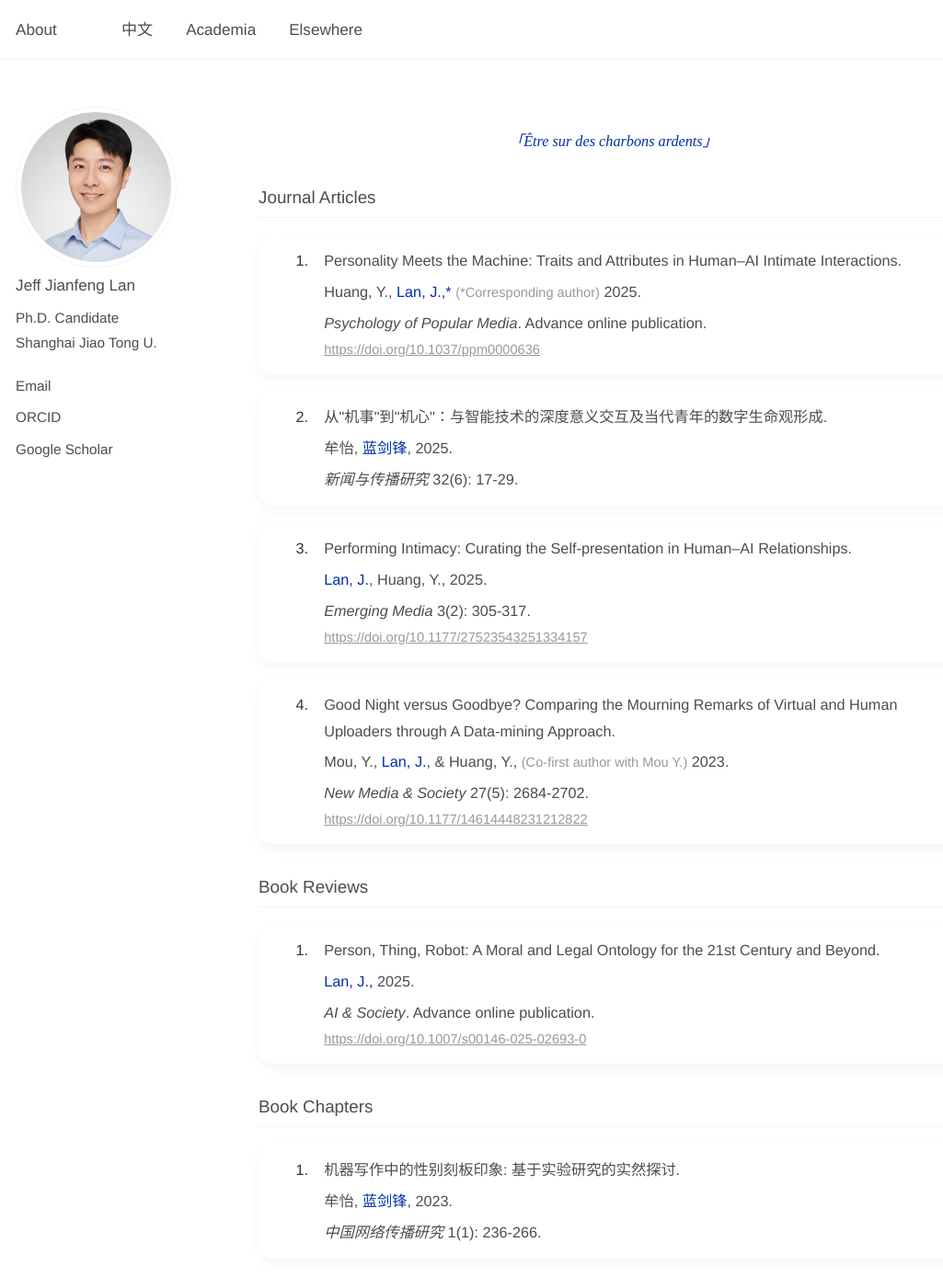
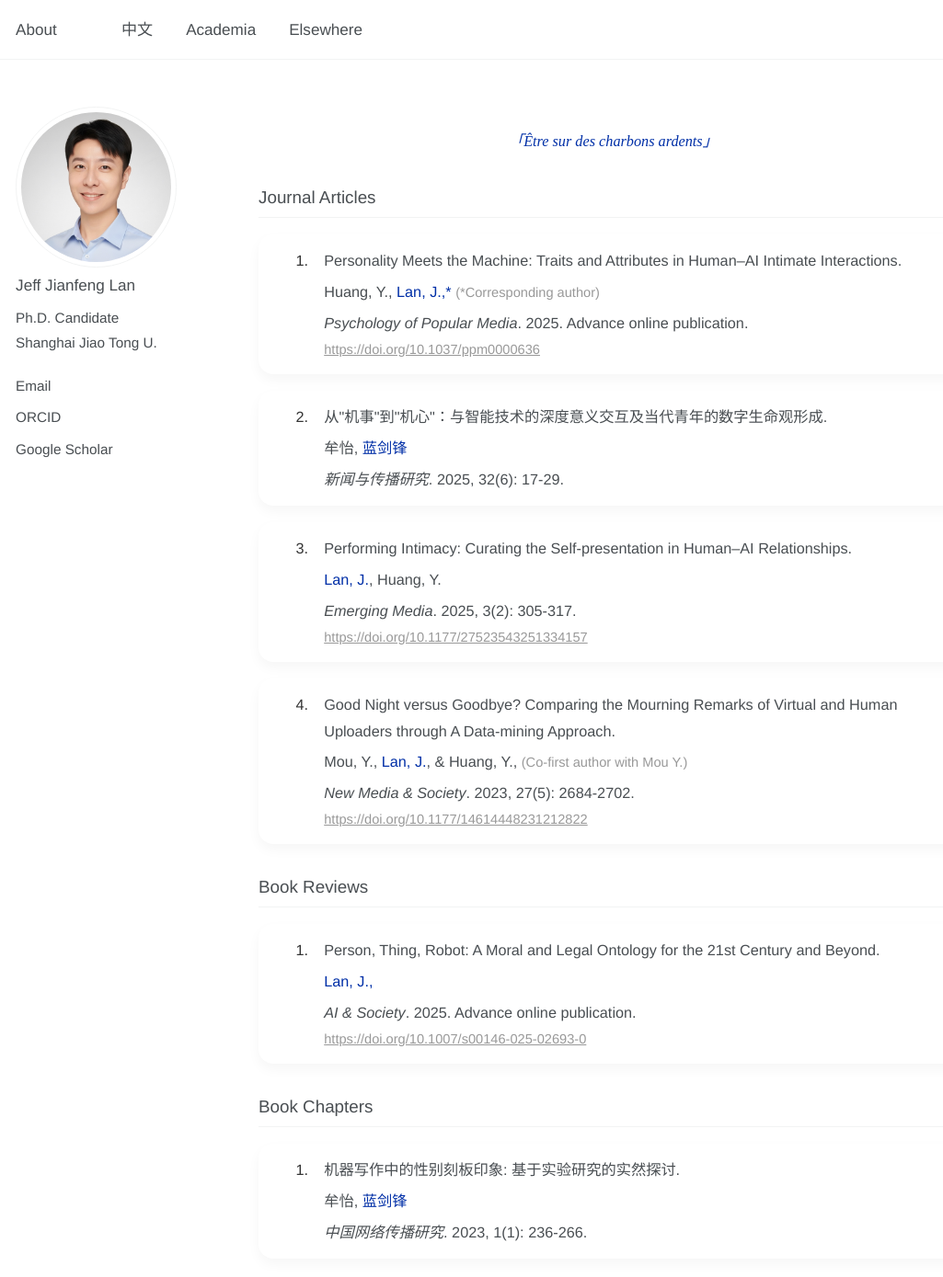
Before and after one commit to jianfenglan/jianfenglan.github.io, a Jekyll site: the page built from academia.md, in a window 1280 px wide and 1400 px high. Shown: the top 1389 px of the window at 92% size, without its empty margins (0-1025 px from the left). Built offline with Jekyll 4.4.1, drawn with Linux system fonts in a browser that asks for light colours; some of the changed text lies outside the part shown.

Commit message:
Format publication entries for consistency

```diff
--- a/academia.md
+++ b/academia.md
@@ -207,31 +207,31 @@ h2 {
     <div class="publication-card">
         <div class="publication-content">
             <span class="publication-title">Personality Meets the Machine: Traits and Attributes in Human–AI Intimate Interactions.</span>
-            <span class="publication-authors">Huang, Y., <span class="my-name">Lan, J.,*</span> <span class="auxiliary-text-inline">(*Corresponding author)</span> 2025.</span>
-            <span class="publication-venue"><em>Psychology of Popular Media</em>. Advance online publication.</span>
+            <span class="publication-authors">Huang, Y., <span class="my-name">Lan, J.,*</span> <span class="auxiliary-text-inline">(*Corresponding author)</span></span>
+            <span class="publication-venue"><em>Psychology of Popular Media</em>. 2025. Advance online publication.</span>
             <a href="https://doi.org/10.1037/ppm0000636" class="publication-link" target="_blank">https://doi.org/10.1037/ppm0000636</a>
         </div>
     </div>
     <div class="publication-card">
         <div class="publication-content">
             <span class="publication-title">从"机事"到"机心"：与智能技术的深度意义交互及当代青年的数字生命观形成.</span>
-            <span class="publication-authors">牟怡, <span class="my-name">蓝剑锋</span>, 2025.</span>
-            <span class="publication-venue"><em>新闻与传播研究</em> 32(6): 17-29.</span>
+            <span class="publication-authors">牟怡, <span class="my-name">蓝剑锋</span></span>
+            <span class="publication-venue"><em>新闻与传播研究</em>. 2025, 32(6): 17-29.</span>
         </div>
     </div>
     <div class="publication-card">
         <div class="publication-content">
             <span class="publication-title">Performing Intimacy: Curating the Self-presentation in Human–AI Relationships.</span>
-            <span class="publication-authors"><span class="my-name">Lan, J.</span>, Huang, Y., 2025.</span>
-            <span class="publication-venue"><em>Emerging Media</em> 3(2): 305-317.</span>
+            <span class="publication-authors"><span class="my-name">Lan, J.</span>, Huang, Y.</span>
+            <span class="publication-venue"><em>Emerging Media</em>. 2025, 3(2): 305-317.</span>
             <a href="https://doi.org/10.1177/27523543251334157" class="publication-link" target="_blank">https://doi.org/10.1177/27523543251334157</a>
         </div>
     </div>
     <div class="publication-card">
         <div class="publication-content">
             <span class="publication-title">Good Night versus Goodbye? Comparing the Mourning Remarks of Virtual and Human Uploaders through A Data-mining Approach.</span>
-            <span class="publication-authors">Mou, Y., <span class="my-name">Lan, J.</span>, & Huang, Y., <span class="auxiliary-text-inline">(Co-first author with Mou Y.)</span> 2023.</span>
-            <span class="publication-venue"><em>New Media & Society</em> 27(5): 2684-2702.</span>
+            <span class="publication-authors">Mou, Y., <span class="my-name">Lan, J.</span>, & Huang, Y., <span class="auxiliary-text-inline">(Co-first author with Mou Y.)</span></span>
+            <span class="publication-venue"><em>New Media & Society</em>. 2023, 27(5): 2684-2702.</span>
             <a href="https://doi.org/10.1177/14614448231212822" class="publication-link" target="_blank">https://doi.org/10.1177/14614448231212822</a>
         </div>
     </div>
@@ -242,8 +242,8 @@ h2 {
     <div class="publication-card">
         <div class="publication-content">
             <span class="publication-title">Person, Thing, Robot: A Moral and Legal Ontology for the 21st Century and Beyond.</span>
-            <span class="publication-authors"><span class="my-name">Lan, J.,</span> 2025.</span>
-            <span class="publication-venue"><em>AI & Society</em>. Advance online publication.</span>
+            <span class="publication-authors"><span class="my-name">Lan, J.,</span></span>
+            <span class="publication-venue"><em>AI & Society</em>. 2025. Advance online publication.</span>
             <a href="https://doi.org/10.1007/s00146-025-02693-0" class="publication-link" target="_blank">https://doi.org/10.1007/s00146-025-02693-0</a>
         </div>
     </div>
@@ -254,8 +254,8 @@ h2 {
     <div class="publication-card">
         <div class="publication-content">
             <span class="publication-title">机器写作中的性别刻板印象: 基于实验研究的实然探讨.</span>
-            <span class="publication-authors">牟怡, <span class="my-name">蓝剑锋</span>, 2023.</span>
-            <span class="publication-venue"><em>中国网络传播研究</em> 1(1): 236-266.</span>
+            <span class="publication-authors">牟怡, <span class="my-name">蓝剑锋</span></span>
+            <span class="publication-venue"><em>中国网络传播研究</em>. 2023, 1(1): 236-266.</span>
         </div>
     </div>
 </div>
@@ -265,16 +265,16 @@ h2 {
     <div class="publication-card">
         <div class="publication-content">
             <span class="publication-title">Emerging Media Use and Acceptance of Digital Immortality: A Cluster Analysis among Chinese Young Generations.</span>
-            <span class="publication-authors">Mou, Y., <span class="my-name">Lan, J.</span>*, Lu, J., Wang, J., <span class="auxiliary-text-inline">(*Corresponding author)</span> 2025.</span>
-            <span class="publication-venue"><em>arXiv preprint arXiv:2505.01355.</em></span>
+            <span class="publication-authors">Mou, Y., <span class="my-name">Lan, J.</span>*, Lu, J., Wang, J., <span class="auxiliary-text-inline">(*Corresponding author)</span></span>
+            <span class="publication-venue"><em>arXiv preprint arXiv:2505.01355.</em> 2025.</span>
             <a href="https://doi.org/10.48550/arXiv.2505.01355" class="publication-link" target="_blank">https://doi.org/10.48550/arXiv.2505.01355</a>
         </div>
     </div>
     <div class="publication-card">
         <div class="publication-content">
             <span class="publication-title">Between Filters and Feeds: Investigating Douyin and WeChat's Influence on Chinese Adolescent Body Image.</span>
-            <span class="publication-authors"><span class="my-name">Lan, J.</span>, Huang, Y., 2025.</span>
-            <span class="publication-venue"><em>arXiv preprint arXiv:2507.17755.</em></span>
+            <span class="publication-authors"><span class="my-name">Lan, J.</span>, Huang, Y.</span>
+            <span class="publication-venue"><em>arXiv preprint arXiv:2507.17755.</em> 2025.</span>
             <a href="https://doi.org/10.48550/arXiv.2507.17755" class="publication-link" target="_blank">https://doi.org/10.48550/arXiv.2507.17755</a>
         </div>
     </div>
```
